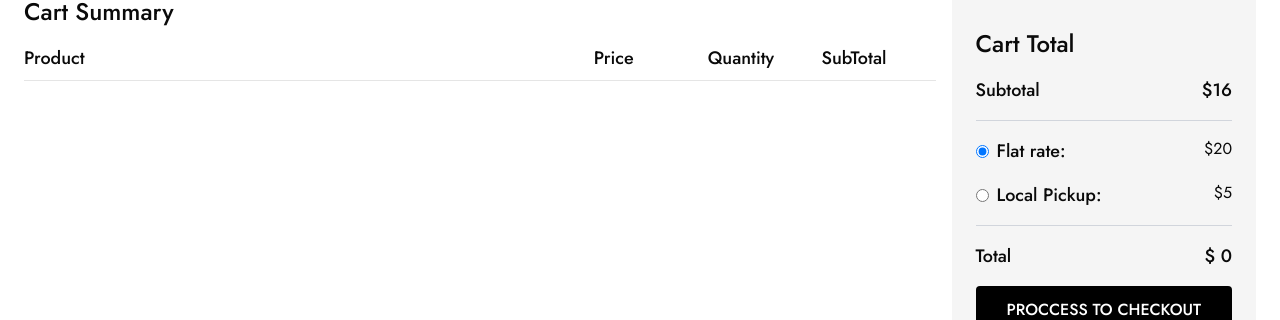
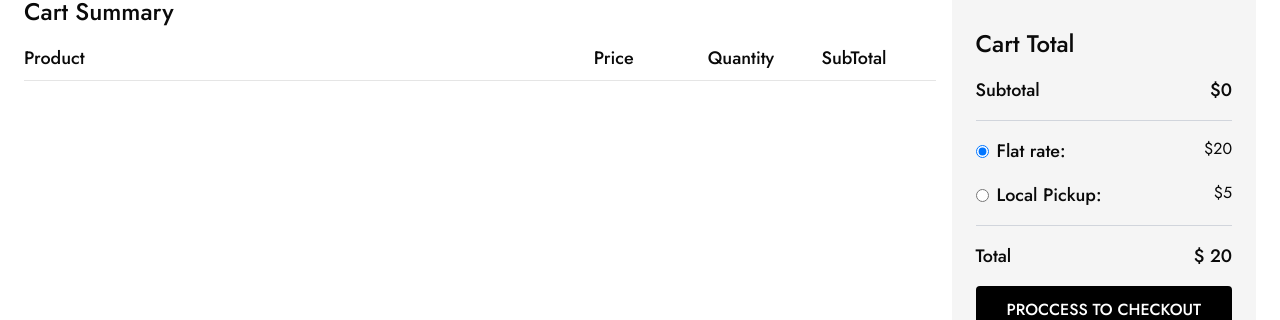
Before and after one commit to MdShahinDev/styla, a Next.js app: page /cart in a window 1280 px wide. Shown: the part 396-716 px from the top of the page. Built offline with nearby package versions, Linux system fonts and the light colour scheme.

Commit message:
Cart Page

```diff
--- a/src/app/cart/page.tsx
+++ b/src/app/cart/page.tsx
@@ -8,12 +8,11 @@ import useCartStore from '@/store/cartStore';
 import { Trash } from 'lucide-react';
 import Link from 'next/link';
 import { Product } from '@/types/product';
-import { useState } from 'react';
+import { useRouter } from 'next/navigation';
 const Page = () => {
   const cartItem = useCartStore((state) => state.cart);
   const addToCart = useCartStore((state) => state.addToCart);
   const decreaseQuantity = useCartStore((state) => state.decreaseQuantity);
-  const [shipping, setShipping] = useState<'flat' | 'pickup'>('flat');
 
   const handleAddToCart = (product: Product) => {
     addToCart(product);
@@ -22,11 +21,16 @@ const Page = () => {
     decreaseQuantity(productId);
   };
   const removeFromCart = useCartStore((state) => state.removeFromCart);
-  let sum = 0;
+  let sum = 20;
   for (let i = 0; i < cartItem.length; i++) {
     const item = cartItem[i];
     sum += item.price * item.quantity;
   }
+   const router = useRouter();
+
+    const checkout = () => {
+      router.push('/checkout');
+    };
   return (
     <div>
       <PageHeading title="My Cart" subtitle="Cart" />
@@ -100,7 +104,7 @@ const Page = () => {
               <div className="border-b border-gray-300">
                 <div className="sub_total flex justify-between border-b border-gray-300 pb-4 w-full my-4">
                   <p className="font-medium text-lg">Subtotal</p>
-                  <p className="font-medium text-lg">$16</p>
+                  <p className="font-medium text-lg">${sum - 20}</p>
                 </div>
                 <div className="shipping_method">
                   <div className="flat_rate flex justify-between w-full my-4">
@@ -108,9 +112,7 @@ const Page = () => {
                       <input
                         type="radio"
                         name="shipping"
-                        value="flat"
-                        checked={shipping === 'flat'}
-                        onChange={(e) => setShipping(e.target.value as 'flat')}
+                        checked
                       />
                       Flat rate:
                     </label>
@@ -121,9 +123,6 @@ const Page = () => {
                       <input
                         type="radio"
                         name="shipping"
-                        value="pickup"
-                        checked={shipping === 'pickup'}
-                        onChange={(e) => setShipping(e.target.value as 'pickup')}
                       />
                       Local Pickup:
                     </label>
@@ -136,7 +135,7 @@ const Page = () => {
                   <p className="font-medium text-lg">Total</p>
                   <p className="font-medium text-lg">$ {sum}</p>
                 </div>
-                <Button className="bg-black w-full text-white font-medium uppercase">Proccess to checkout</Button>
+                <Button onClick={checkout} className="bg-black w-full text-white font-medium uppercase">Proccess to checkout</Button>
                 <p className="text-sm font-bold mt-4 text-center text-gray-600">Guaranteed Safe And Secure Checkout</p>
                 <Image src={paymentsticker} alt="Payment Sticker" className="my-2" />
               </div>
```
